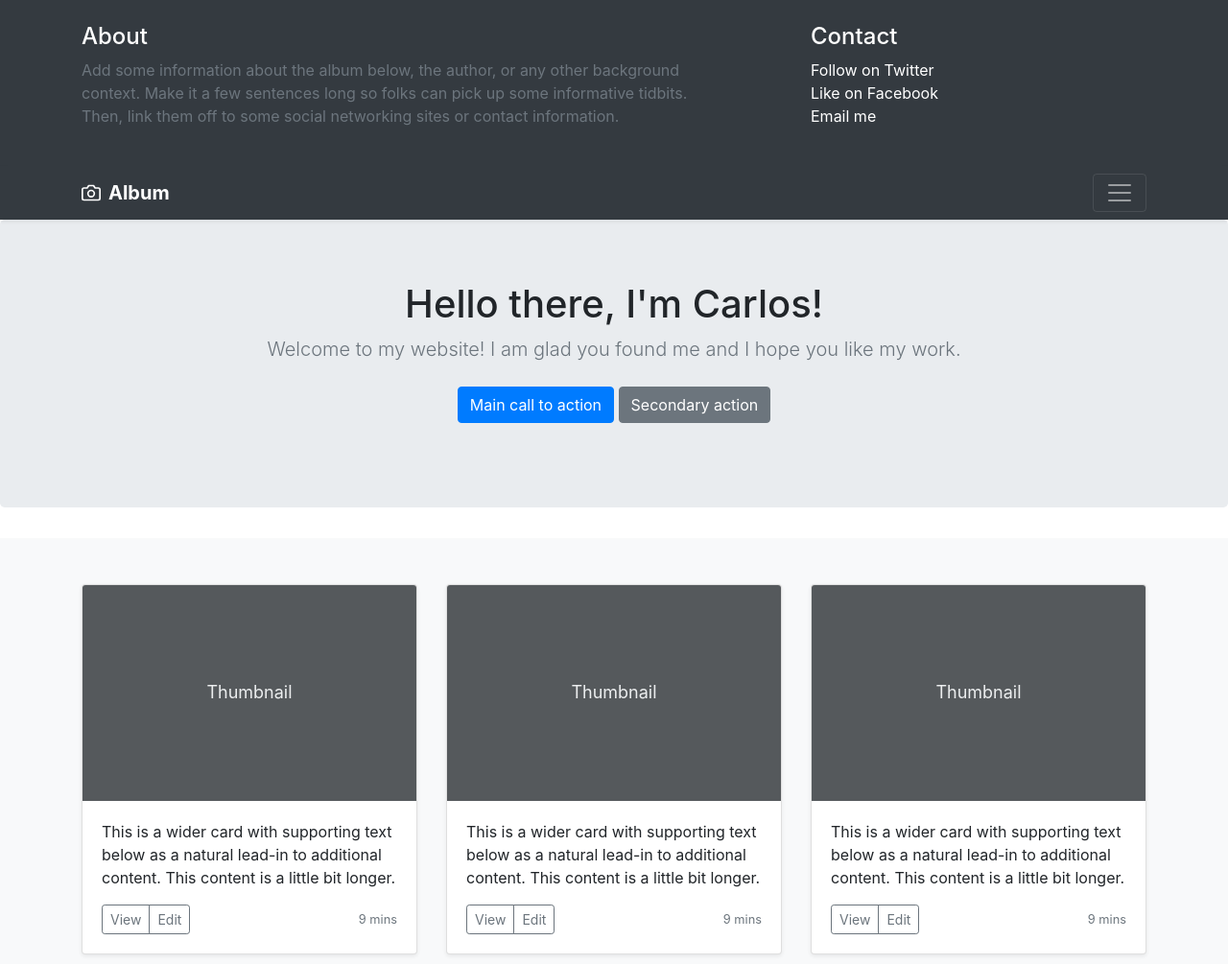
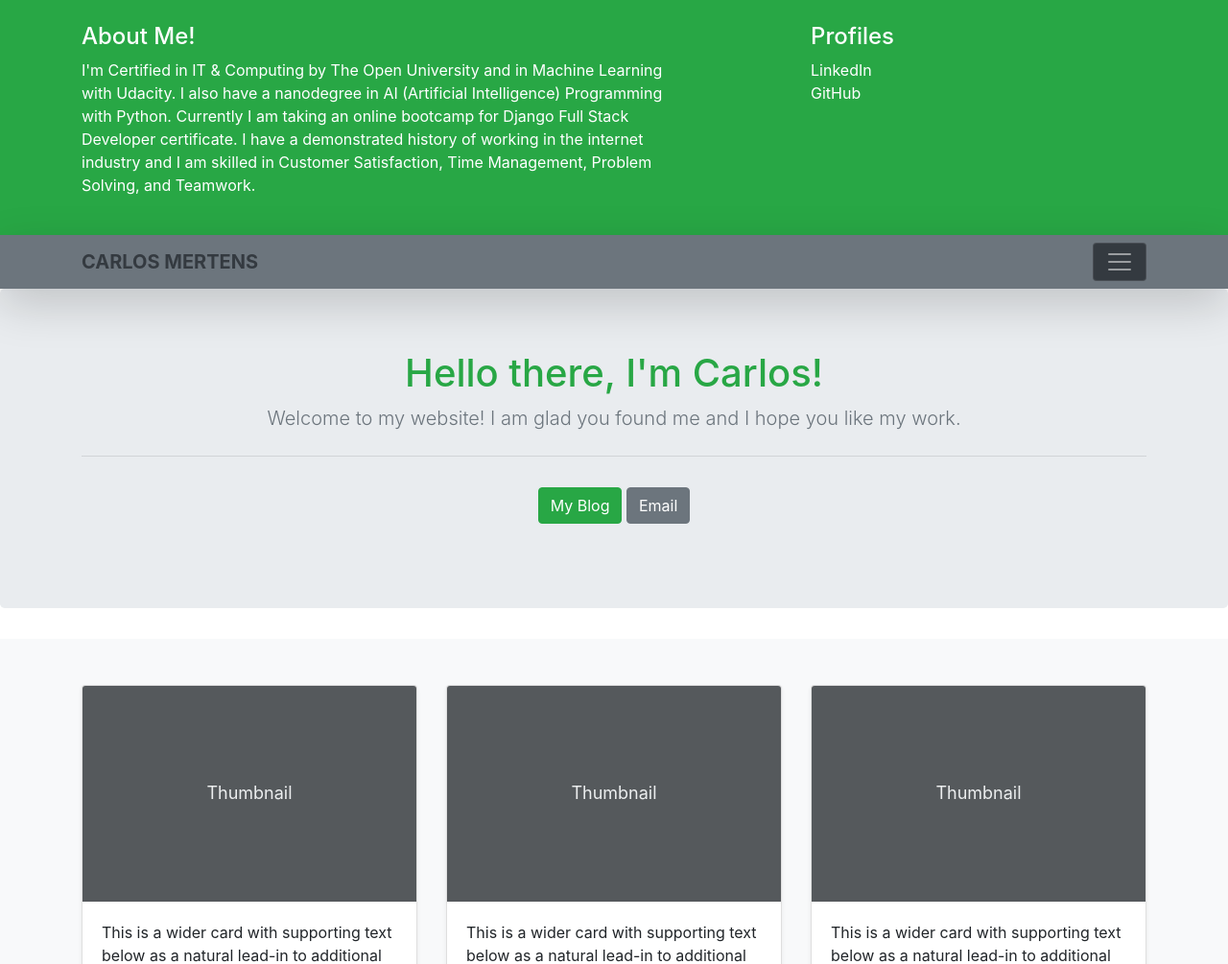
Before and after one commit to carlosmertens/myWebsite, a Python web app: template portfolio/templates/portfolio/index.html in a window 1280 px wide, after a click that opens the changed part. Shown: the top 1005 px of the page at 96% size. Run offline with Jinja, Linux system fonts and the light colour scheme; the template is opened without the code that fills it, so the values that code supplies are empty; some libraries are stand-ins or nearby versions.

Commit message:
Style navbar and header

```diff
--- a/portfolio/templates/portfolio/index.html
+++ b/portfolio/templates/portfolio/index.html
@@ -34,55 +34,52 @@
   </head>
   <body>
     <header>
-      <div class="collapse bg-dark" id="navbarHeader">
+      <div class="collapse bg-success shadow-lg" id="navbarHeader">
         <div class="container">
           <div class="row">
             <div class="col-sm-8 col-md-7 py-4">
-              <h4 class="text-white">About</h4>
-              <p class="text-muted">
-                Add some information about the album below, the author, or any
-                other background context. Make it a few sentences long so folks
-                can pick up some informative tidbits. Then, link them off to
-                some social networking sites or contact information.
+              <h4 class="text-white">About Me!</h4>
+              <p class="text-white">
+                I'm Certified in IT & Computing by The Open University and in
+                Machine Learning with Udacity. I also have a nanodegree in AI
+                (Artificial Intelligence) Programming with Python. Currently I
+                am taking an online bootcamp for Django Full Stack Developer
+                certificate. I have a demonstrated history of working in the
+                internet industry and I am skilled in Customer Satisfaction,
+                Time Management, Problem Solving, and Teamwork.
               </p>
             </div>
             <div class="col-sm-4 offset-md-1 py-4">
-              <h4 class="text-white">Contact</h4>
+              <h4 class="text-white">Profiles</h4>
               <ul class="list-unstyled">
-                <li><a href="#" class="text-white">Follow on Twitter</a></li>
-                <li><a href="#" class="text-white">Like on Facebook</a></li>
-                <li><a href="#" class="text-white">Email me</a></li>
+                <li>
+                  <a
+                    href="https://www.linkedin.com/in/carlosmertens/"
+                    target="_blank"
+                    class="text-white"
+                    >LinkedIn</a
+                  >
+                </li>
+                <li>
+                  <a
+                    href="https://github.com/carlosmertens"
+                    target="_blank"
+                    class="text-white"
+                    >GitHub</a
+                  >
+                </li>
               </ul>
             </div>
           </div>
         </div>
       </div>
-      <div class="navbar navbar-dark bg-dark shadow-sm">
+      <div class="navbar navbar-dark bg-secondary shadow-lg">
         <div class="container d-flex justify-content-between">
-          <a href="#" class="navbar-brand d-flex align-items-center">
-            <svg
-              xmlns="http://www.w3.org/2000/svg"
-              width="20"
-              height="20"
-              fill="none"
-              stroke="currentColor"
-              stroke-linecap="round"
-              stroke-linejoin="round"
-              stroke-width="2"
-              aria-hidden="true"
-              class="mr-2"
-              viewBox="0 0 24 24"
-              focusable="false"
-            >
-              <path
-                d="M23 19a2 2 0 0 1-2 2H3a2 2 0 0 1-2-2V8a2 2 0 0 1 2-2h4l2-3h6l2 3h4a2 2 0 0 1 2 2z"
-              ></path>
-              <circle cx="12" cy="13" r="4"></circle>
-            </svg>
-            <strong>Album</strong>
+          <a href="#" class="navbar-brand d-flex align-items-center text-dark">
+            <strong>CARLOS MERTENS</strong>
           </a>
           <button
-            class="navbar-toggler"
+            class="navbar-toggler bg-dark"
             type="button"
             data-toggle="collapse"
             data-target="#navbarHeader"
@@ -99,14 +96,17 @@
     <main role="main">
       <section class="jumbotron text-center">
         <div class="container">
-          <h1 class="jumbotron-heading">Hello there, I'm Carlos!</h1>
+          <h1 class="jumbotron-heading text-success">
+            Hello there, I'm Carlos!
+          </h1>
           <p class="lead text-muted">
             Welcome to my website! I am glad you found me and I hope you like my
             work.
           </p>
+          <hr class="my-4" />
           <p>
-            <a href="#" class="btn btn-primary my-2">Main call to action</a>
-            <a href="#" class="btn btn-secondary my-2">Secondary action</a>
+            <a href="#" class="btn btn-success my-2">My Blog</a>
+            <a href="#" class="btn btn-secondary my-2">Email</a>
           </p>
         </div>
       </section>
```
